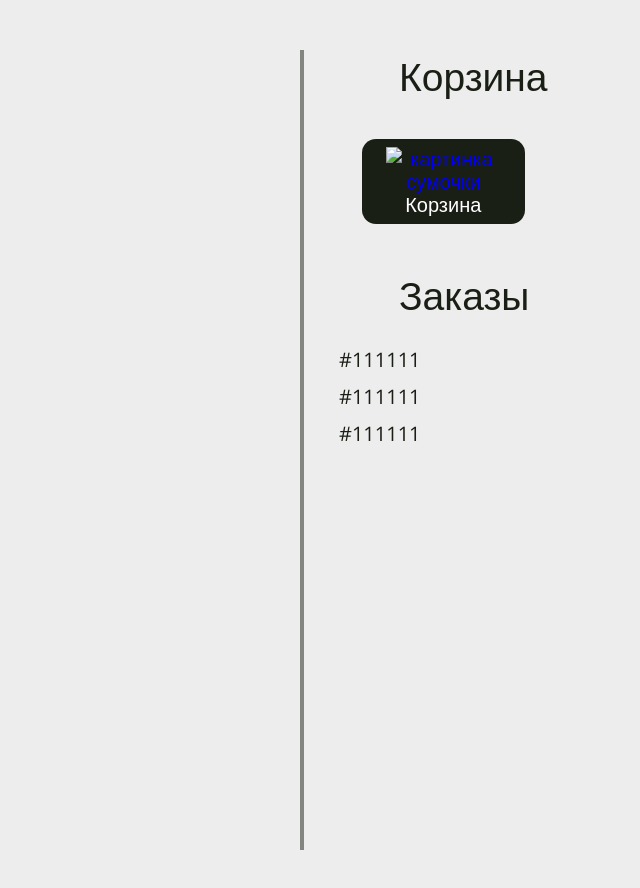
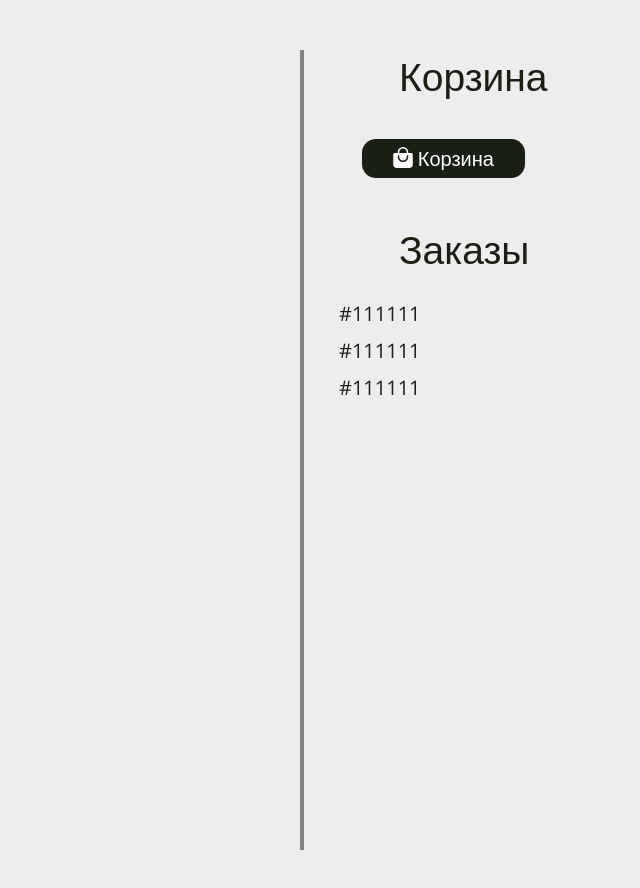
Before and after one commit to petrushevskiyMaksim/js-pro-shop, a plain HTML site: page index.html in a window 1280 px wide. Shown: the whole page, without its empty margins (640-1280 px from the left). Drawn offline with nearby package versions, Linux system fonts and the light colour scheme; no server answers.

Commit message:
Add files via upload

```diff
--- a/index.html
+++ b/index.html
@@ -30,7 +30,7 @@
 									<button id="bagBtn" class="bag__button">
 										<a href="./bag.html" class="bag__button-link">
 											<img
-												src="./src/images/icons/bag-icon.svg"
+												src="./images/icons/bag-icon.svg"
 												alt="картинка сумочки"
 												class="bag__icon"
 											/>
```
